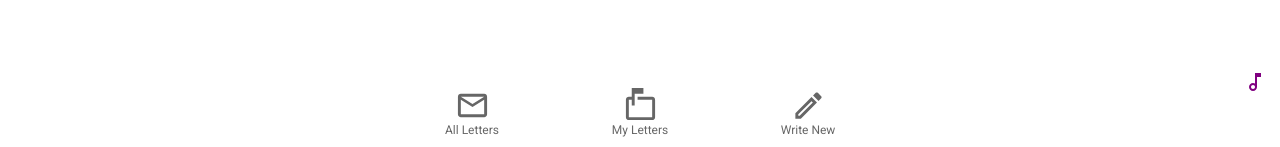
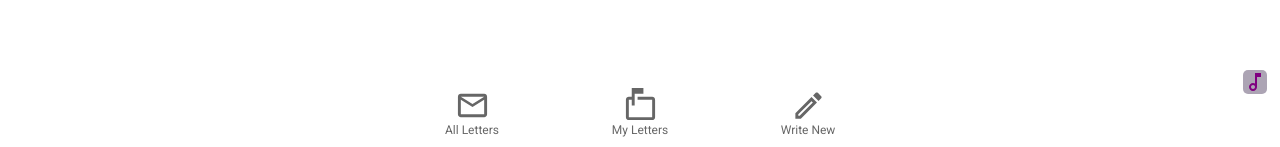
Before and after one commit to JohnBorges52/paper-airplanes, a React (Create React App) app in the folder client/: page /chill in a window 1280 px wide. In both pictures the pointer is over the element 1255 px from the left and 732 px from the top of the page. Shown: the part 650-797 px from the top of the page. Built offline with nearby package versions, Linux system fonts and the light colour scheme; no server answers; a web font is replaced by a local one.

Commit message:
Add cursor and hover effect

```diff
--- a/client/src/styles/musicwidget.scss
+++ b/client/src/styles/musicwidget.scss
@@ -24,7 +24,13 @@
     color: #FFFFFF;
   }
 
+
   #music-widget-show{
     color:purple
   }
 }
+#music-widget :hover{
+  background-color: #aca4b4;
+  border-radius: 5px;
+  cursor: pointer;
+}
```
